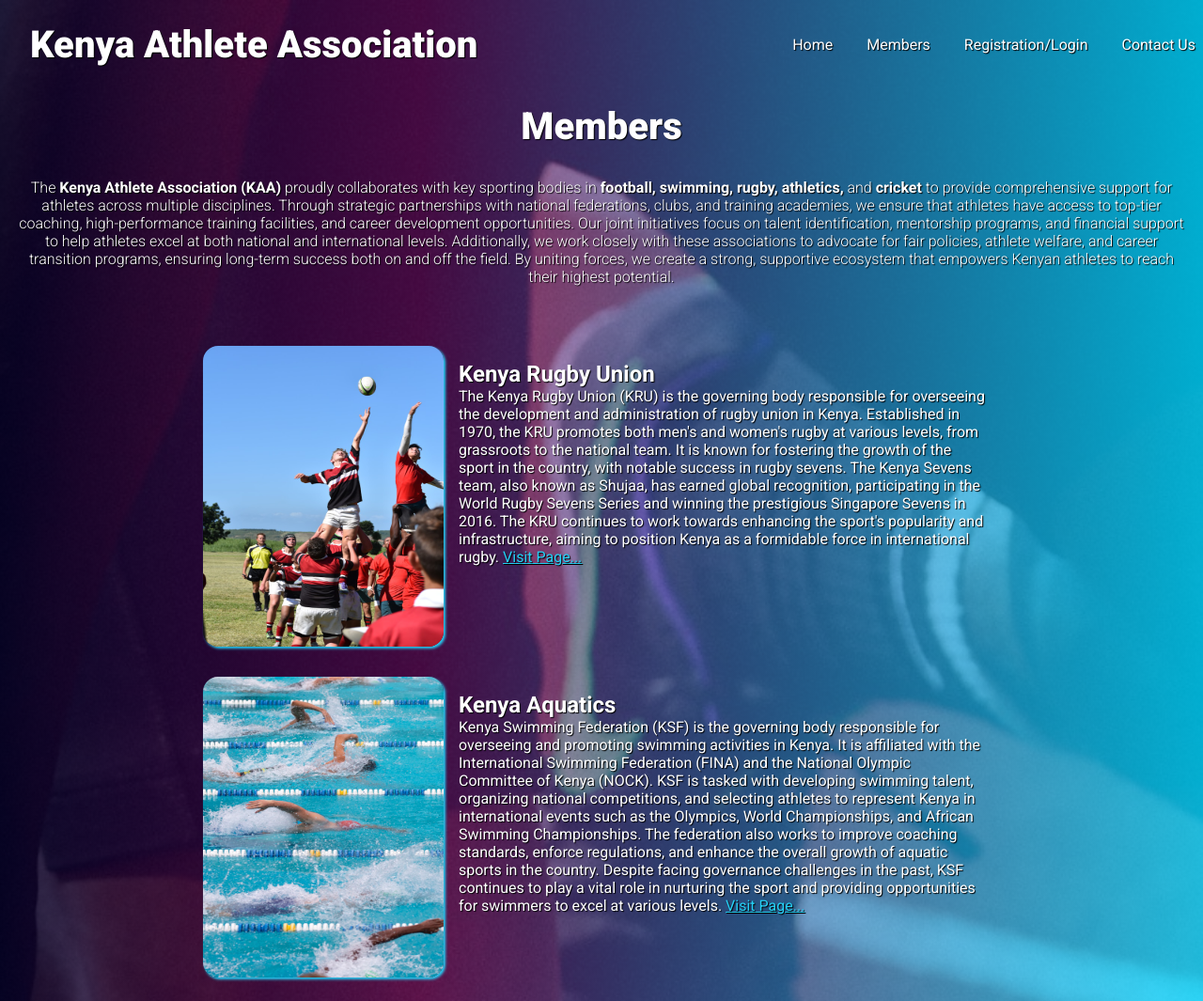
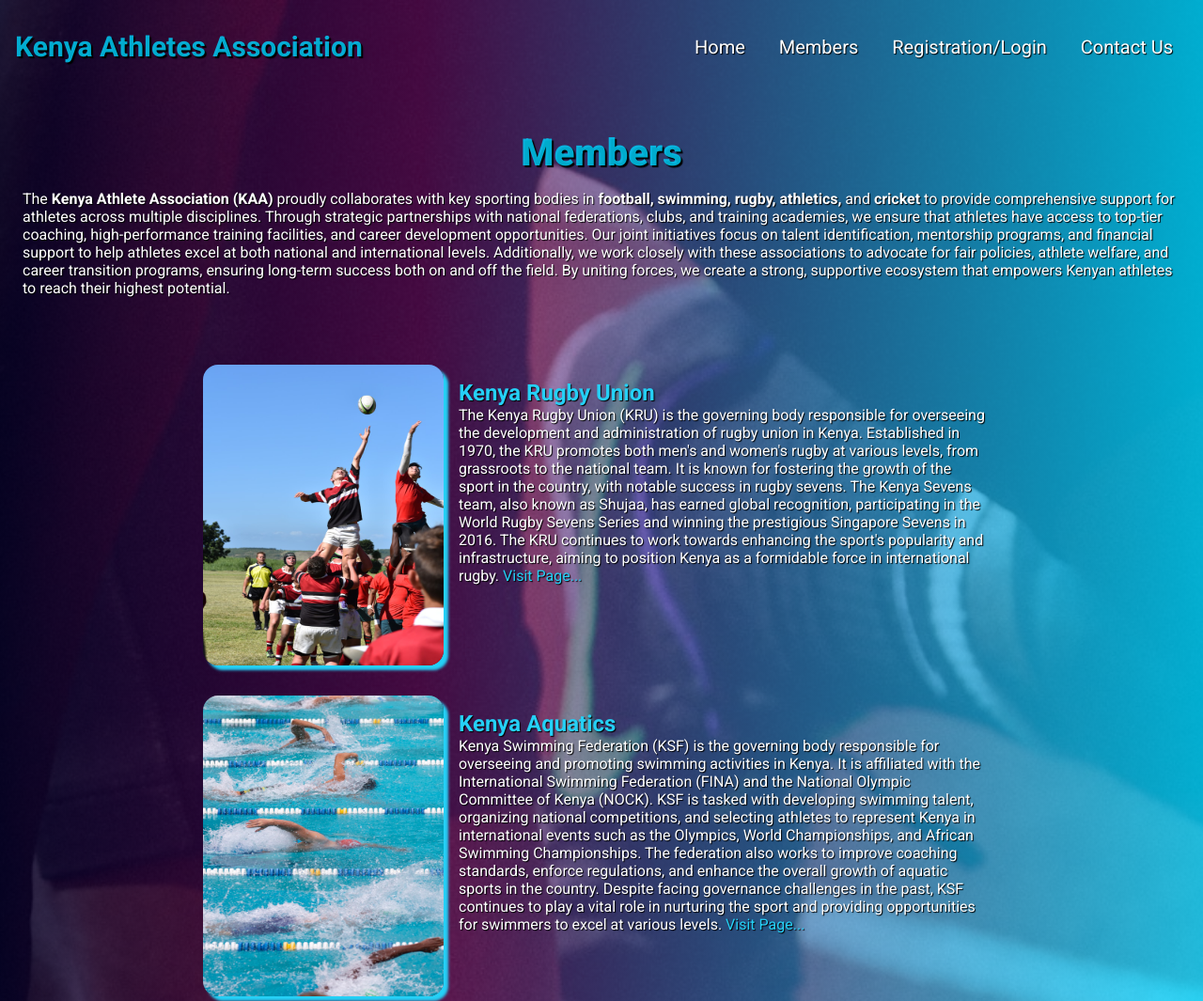
Before and after one commit to AntonyOmondi/final-project, a plain HTML site: page members.html in a window 1280 px wide. Shown: the top 1065 px of the page at 94% size. Drawn offline with Linux system fonts and the light colour scheme.

Commit message:
add files

```diff
--- a/css/members.css
+++ b/css/members.css
@@ -9,13 +9,16 @@
 nav {
     display: flex;
     justify-content: space-between;
-    padding: .5rem;
+    padding: 2rem;
     padding-left: 1rem;
-    border-radius: 2.7rem;
     align-items: center;
     margin: auto;
 }
-
+.title h1 {
+    font-size: 30px;
+    color: rgba(0, 213, 255, 0.804);
+    text-shadow: 2px 2px 1px black;
+}
 li {
     list-style: none;
     display: inline-block;
@@ -24,16 +27,19 @@ li {
 nav ul li {
     margin-left: 2rem;
 }
-
+.title h1 {
+    font-size: 30px;
+}
 nav ul li a {
     color: white;
     text-decoration: none;
+    font-size: 20px;
 }
 
 nav ul li a:hover {
-    color: rgb(101, 205, 101);
+    color:rgba(0, 213, 255, 0.804);
     cursor: pointer;
-    text-shadow: 1px 1px 1px chocolate;
+    text-shadow: 2px 2px 1px black;
 }
 body {
     font-family: "Roboto", sans-serif;
@@ -47,11 +53,17 @@ header {
     background-position: center;
     height: 100%;
 }
-.title h1 {
+.members-title {
+    padding: 1.5rem;
+}
+.members-title h1 {
     padding: 1rem;
     text-align: center;
     font-weight: 900;
     font-size: 40px;
+    color: rgba(0, 213, 255, 0.804);
+    text-shadow: 2px 2px 1px black;
+
 }
 .title p {
     padding: 1rem;
@@ -87,8 +99,12 @@ header {
 }
 a {
     color: rgb(37, 208, 246);
+    text-decoration: none;
+}
+.image-content a:hover {
+    text-decoration: underline;
 }
 .image img {
     border-radius: 1rem;
-    box-shadow: 2px 2px 3px rgb(37, 208, 246);
+    box-shadow: 5px 5px 3px rgb(37, 208, 246);
 }
--- a/css/reg.css
+++ b/css/reg.css
@@ -10,14 +10,18 @@
 nav {
     display: flex;
     justify-content: space-between;
-    padding: 1.5rem;
+    padding: 2rem;
     padding-left: 1rem;
     border-radius: 2.7rem;
     align-items: center;
     margin: auto;
     padding-bottom: 10rem;
 }
-
+.title h1{
+    color: rgba(0, 213, 255, 0.804);
+    font-size: 30px;
+    text-shadow: 2px 2px 1px black;
+}
 li {
     list-style: none;
     display: inline-block;
@@ -30,12 +34,13 @@ nav ul li {
 nav ul li a {
     color: white;
     text-decoration: none;
+    font-size: 20px;
 }
 
 nav ul li a:hover {
-    color: rgb(101, 205, 101);
+    color: rgba(0, 213, 255, 0.804);
     cursor: pointer;
-    text-shadow: 1px 1px 1px chocolate;
+    text-shadow: 2px 2px 1px black;
 }
 
 body {
@@ -55,7 +60,14 @@ header {
     width: 300px;
     margin: auto;
 }
-
+.container p a{
+    color: rgba(0, 213, 255, 0.804);
+}
+legend {
+    font-size: 30px;
+    padding: 1rem;
+    font-weight: 400;
+}
 input,
 select,
 button {
@@ -63,3 +75,20 @@ button {
     margin: 5px 0;
     padding: 8px;
 }
+button:hover {
+    border: 2px solid rgba(0, 213, 255, 0.804);
+    color: rgba(0, 213, 255, 0.804);
+    text-shadow: 1px 1px 1px black;
+    box-shadow: 1px 1px 1px black;
+}
+.hidden {
+    display: none;
+}
+input, button, select {
+    border-radius: .5rem;
+}
+form h2 {
+    font-size: 30px;
+    padding: 1rem;
+    font-weight: 400;
+}
--- a/css/style.css
+++ b/css/style.css
@@ -20,10 +20,16 @@ header {
     padding: 1rem;
     padding-top: 2rem;
 }
+.title h1 {
+    color: rgba(0, 213, 255, 0.804);
+    text-shadow: 2px 2px 1px black;
+    font-size: 30px;
+
+}
 nav {
     display: flex;
     justify-content: space-between;
-    padding: .5rem;
+    padding:.5rem;
     padding-left: 1rem;
     border-radius: 2.7rem;
     align-items: center;
@@ -39,11 +45,12 @@ nav ul li {
 nav ul li a {
     color: white;
     text-decoration: none;
+    font-size: 20px;
 }
 nav ul li a:hover {
-    color: rgb(101, 205, 101);
+    color: rgba(0, 213, 255, 0.804);
     cursor: pointer;
-    text-shadow: 1px 1px 1px chocolate;
+    text-shadow: 2px 2px 1px black;
 }
 .row {
     display: flex;
@@ -60,6 +67,8 @@ nav ul li a:hover {
 }
 .content h2 {
     padding-bottom: 1rem;
+    color: rgba(0, 213, 255, 0.804);
+    text-shadow: 2px 2px 1px black;
 }
 .container{
     background-color: rgb(6, 125, 185);
@@ -73,10 +82,12 @@ nav ul li a:hover {
     flex-direction: column;
     align-items: center;
     padding: 1rem;
-    justify-content: center;
+
 }
 .aboutus h2 {
     padding-bottom: 1rem;
+    color: rgba(0, 213, 255, 0.804);
+    text-shadow: 2px 2px 1px black;
 }
 .container .services {
     width: 75%;
@@ -90,17 +101,23 @@ strong{
 }
 .services h2 {
     padding-bottom: 1rem;
+    color: rgba(0, 213, 255, 0.804);
+    text-shadow: 2px 2px 1px black;
 }
 .services p {
     text-align: center;
 }
 .contacts {
-    background-color: rgba(0, 213, 255, 0.804);
+    background-color: rgba(55, 195, 223, 0.804);
     display: flex;
     flex-direction: column;
     align-items: center;
     padding: 2rem;
     margin: auto;
+}
+.contacts-header {
+    color: rgba(0, 213, 255, 0.804);
+    text-shadow: 2px 2px 1px black;
 }
 .contacts-info {
     display: flex;
--- a/members.html
+++ b/members.html
@@ -11,16 +11,16 @@
     <header>
         <nav>
             <div class="title">
-                <h1>Kenya Athlete Association</h1>
+                <h1>Kenya Athletes Association</h1>
             </div>
             <ul>
                 <li><a href="/index.html">Home</a></li>
                 <li><a href="/members.html">Members</a></li>
                 <li><a href="/reg.html">Registration/Login</a></li>
-                <li><a href="/index.html">Contact Us</a></li>
+                <li><a href="index.html">Contact Us</a></li>
             </ul>
         </nav>
-        <div class="title">
+        <div class="members-title">
             <h1>Members</h1>
             <p>The <strong>Kenya Athlete Association (KAA)</strong> proudly collaborates with key sporting bodies in <strong>football, swimming, rugby,
             athletics,</strong> and <strong>cricket</strong> to provide comprehensive support for athletes across multiple disciplines. Through strategic
@@ -37,7 +37,7 @@
                     <img src="/images/rugby.jpg">
                 </div>
                 <div class="image-content">
-                    <h2>Kenya Rugby Union</h2>
+                    <a href="https://www.kru.co.ke/"><h2>Kenya Rugby Union</h2></a>
                     <p>The Kenya Rugby Union (KRU) is the governing body responsible for overseeing the development and administration of rugby
                     union in Kenya. Established in 1970, the KRU promotes both men's and women's rugby at various levels, from grassroots to
                     the national team. It is known for fostering the growth of the sport in the country, with notable success in rugby
@@ -51,7 +51,7 @@
                     <img src="/images/swimming.jpg">
                 </div>
                 <div class="image-content">
-                    <h2>Kenya Aquatics</h2>
+                    <a href="https://www.kenyaswimmingfederation.org/"><h2>Kenya Aquatics</h2></a>
                     <p>
                     Kenya Swimming Federation (KSF) is the governing body responsible for overseeing and promoting swimming activities in
                     Kenya. It is affiliated with the International Swimming Federation (FINA) and the National Olympic Committee of Kenya
@@ -59,7 +59,7 @@
                     represent Kenya in international events such as the Olympics, World Championships, and African Swimming Championships.
                     The federation also works to improve coaching standards, enforce regulations, and enhance the overall growth of aquatic
                     sports in the country. Despite facing governance challenges in the past, KSF continues to play a vital role in nurturing
-                    the sport and providing opportunities for swimmers to excel at various levels. <a href="">Visit Page...</a></p>
+                    the sport and providing opportunities for swimmers to excel at various levels. <a href="https://www.kenyaswimmingfederation.org/">Visit Page...</a></p>
                 </div>
             </div>
             <div class="column">
@@ -67,7 +67,7 @@
                     <img src="/images/athletics.jpg">
                 </div>
                 <div class="image-content">
-                    <h2>Athletics Kenya</h2>
+                    <a href="https://www.athleticskenya.or.ke/"><h2>Athletics Kenya</h2></a>
                     <p>Athletics Kenya (AK) is the governing body responsible for overseeing and developing athletics in Kenya. Established in
                     1951, the organization regulates track and field, road running, cross country, and other athletics disciplines within
                     the country. AK plays a crucial role in nurturing talent, organizing national competitions, and selecting athletes for
@@ -83,7 +83,7 @@
                     <img src="/images/football.jpg">
                 </div>
                 <div class="image-content">
-                    <h2>Football Kenya Federation </h2>
+                    <a href="https://footballkenya.org/"><h2>Football Kenya Federation</h2></a>
                     <p>Football Kenya Federation (FKF) is the governing body responsible for overseeing and developing football in Kenya.
                     Affiliated with FIFA and the Confederation of African Football (CAF), FKF manages national teams, organizes local
                     leagues, and promotes grassroots football. It oversees the Kenyan Premier League, FKF Cup, and various youth development
@@ -97,7 +97,7 @@
                     <img src="/images/cricket.jpg">
                 </div>
                 <div class="image-content">
-                    <h2>Cricket Kenya</h2>
+                    <a href="https://www.icc-cricket.com/about/members/associate/cricket-kenya"><h2>Cricket Kenya</h2></a>
                     <p> Cricket Kenya is the governing body for cricket in Kenya, responsible for the administration, development, and promotion
                     of the sport across the country. It is affiliated with the International Cricket Council (ICC) as an associate member
                     and is also a part of the Africa Cricket Association. Kenya has a rich cricketing history, with its national team
```
Also changed, not shown: hello.html (+15 -0 lines), index.html (+2 -2 lines), reg.html (+4 -3 lines), src/script.js (+10 -0 lines).
